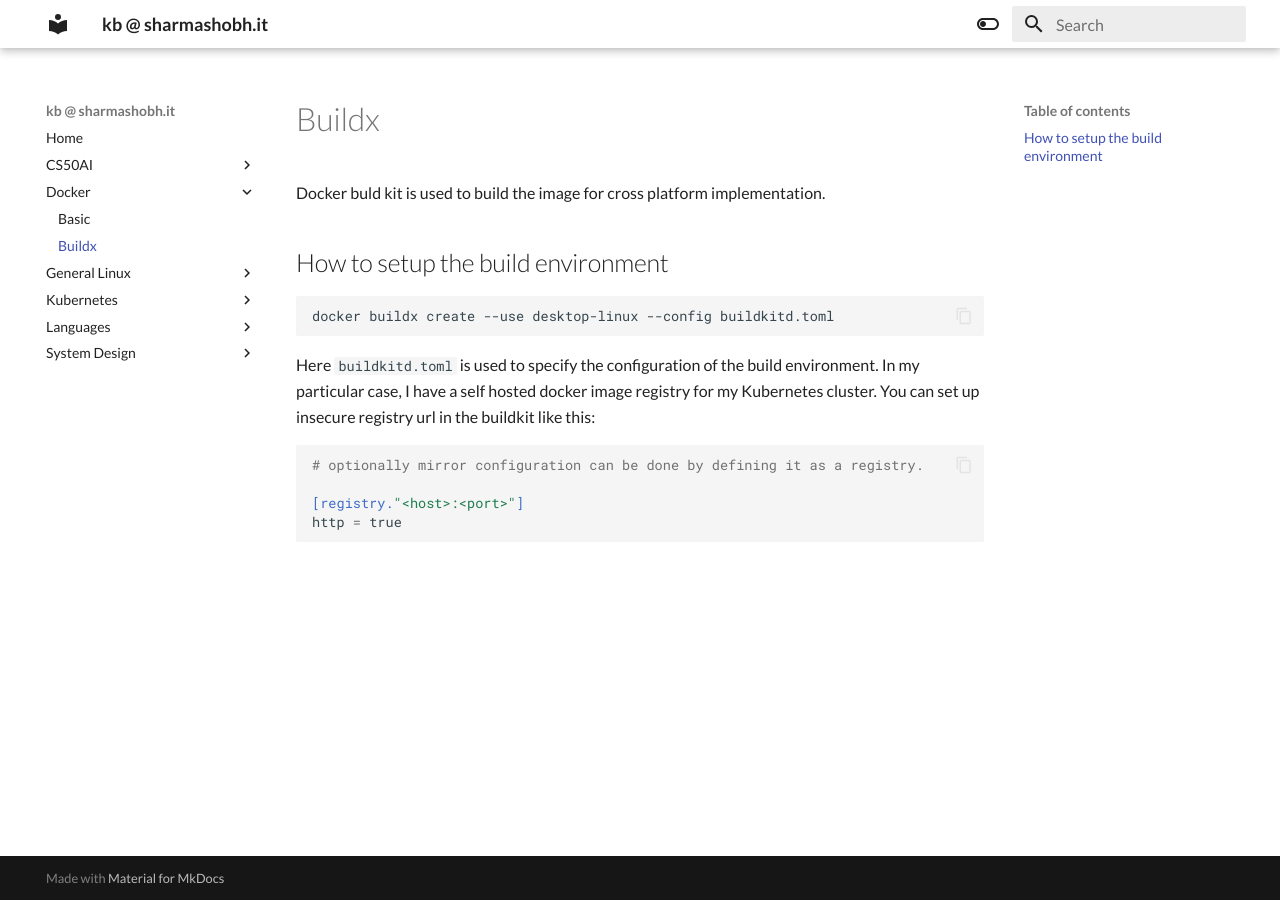
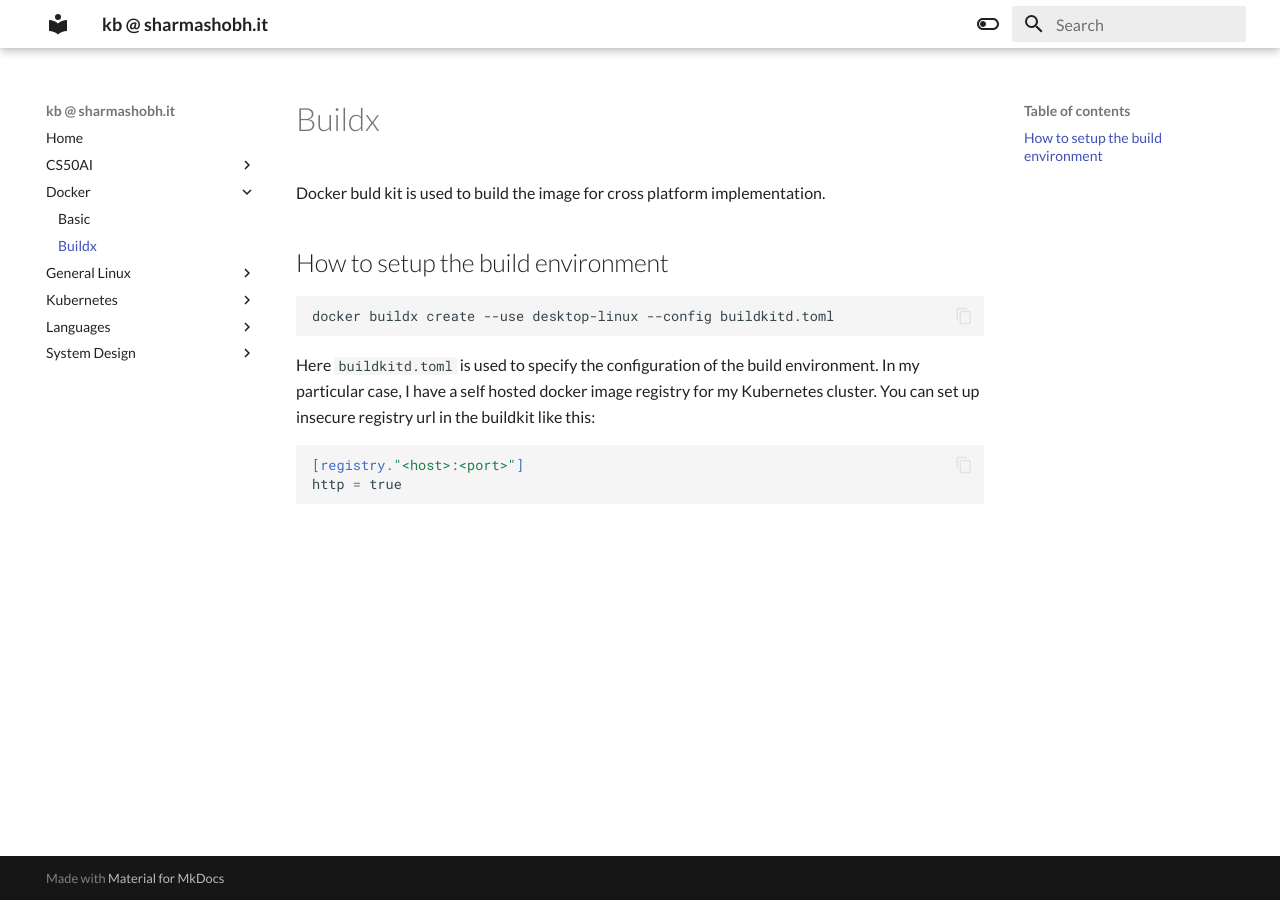
Before and after one commit to sharmashobhit/kb, an MkDocs documentation site: the page built from docs/Docker/buildx.md, in a window 1280 px wide. Built offline with MkDocs 1.6.1 and Material for MkDocs 9.7.7, drawn with Linux system fonts in a browser that asks for light colours.

Commit message:
vault backup: 2023-04-11 17:14:16

````diff
--- a/docs/Docker/buildx.md
+++ b/docs/Docker/buildx.md
@@ -9,8 +9,6 @@ docker buildx create --use desktop-linux --config buildkitd.toml
 Here `buildkitd.toml` is used to specify the configuration of the build environment. In my particular case, I have a self hosted docker image registry for my Kubernetes cluster. You can set up insecure registry url in the buildkit like this:
 
 ```toml
-# optionally mirror configuration can be done by defining it as a registry.
-
 [registry."<host>:<port>"]
 http = true
 ```
````
